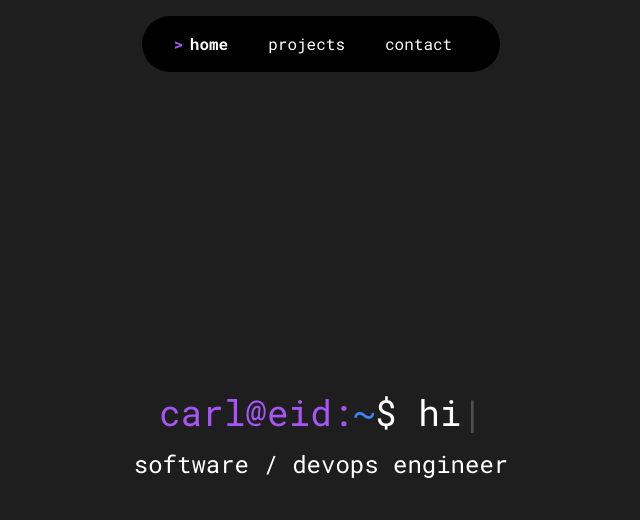
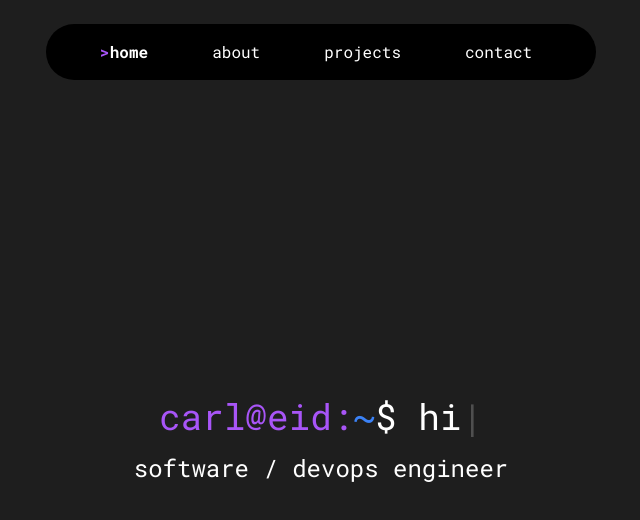
Before and after one commit to ceid1987/carleid-site, a Next.js app: page / in a window 1280 px wide. Shown: the top 520 px of the page, without its empty margins (319-959 px from the left). Built offline with nearby package versions, Linux system fonts and the light colour scheme.

Commit message:
Fix navbar

```diff
--- a/src/components/Navbar.tsx
+++ b/src/components/Navbar.tsx
@@ -9,20 +9,21 @@ const Navbar: React.FC = () => {
   const pathname = usePathname();
   const links = [
     { href: '/', label: 'home' },
+    { href: '/about', label: 'about' },
     { href: '/projects', label: 'projects' },
     { href: '/contact', label: 'contact' }
   ];
 
   return (
-    <nav className="bg-black rounded-full px-12 py-4 flex justify-center space-x-10 mt-4 mx-auto max-w-screen-lg">
+    <nav className="bg-black rounded-full px-6 md:px-16 space-x-8 md:space-x-16 py-4 flex justify-center mt-6 mx-auto">
       {links.map((link) => (
         <Link key={link.href} href={link.href} className="relative text-white hover:text-purple-500">
           <span
-            className={`relative text-white hover:text-purple-500 ${
+            className={`relative text-white hover:text-purple-500  ${
               pathname === link.href ? 'font-bold' : ''
             }`}
           >
-            {pathname === link.href && <span className="absolute left-[-16px] text-purple-500">{`> `}</span>}
+            {pathname === link.href && <span className="absolute left-[-10px] text-purple-500">{`> `}</span>}
             {link.label}
           </span>
         </Link>
```
